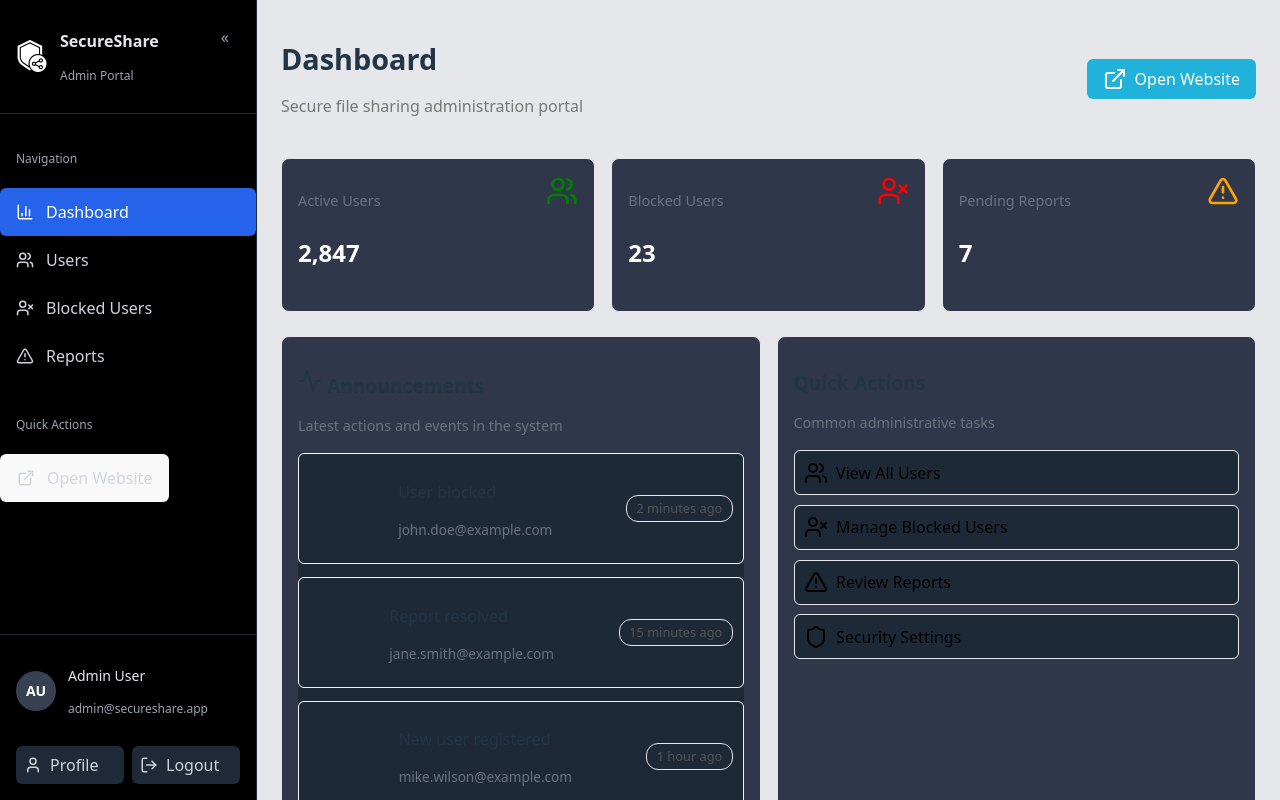
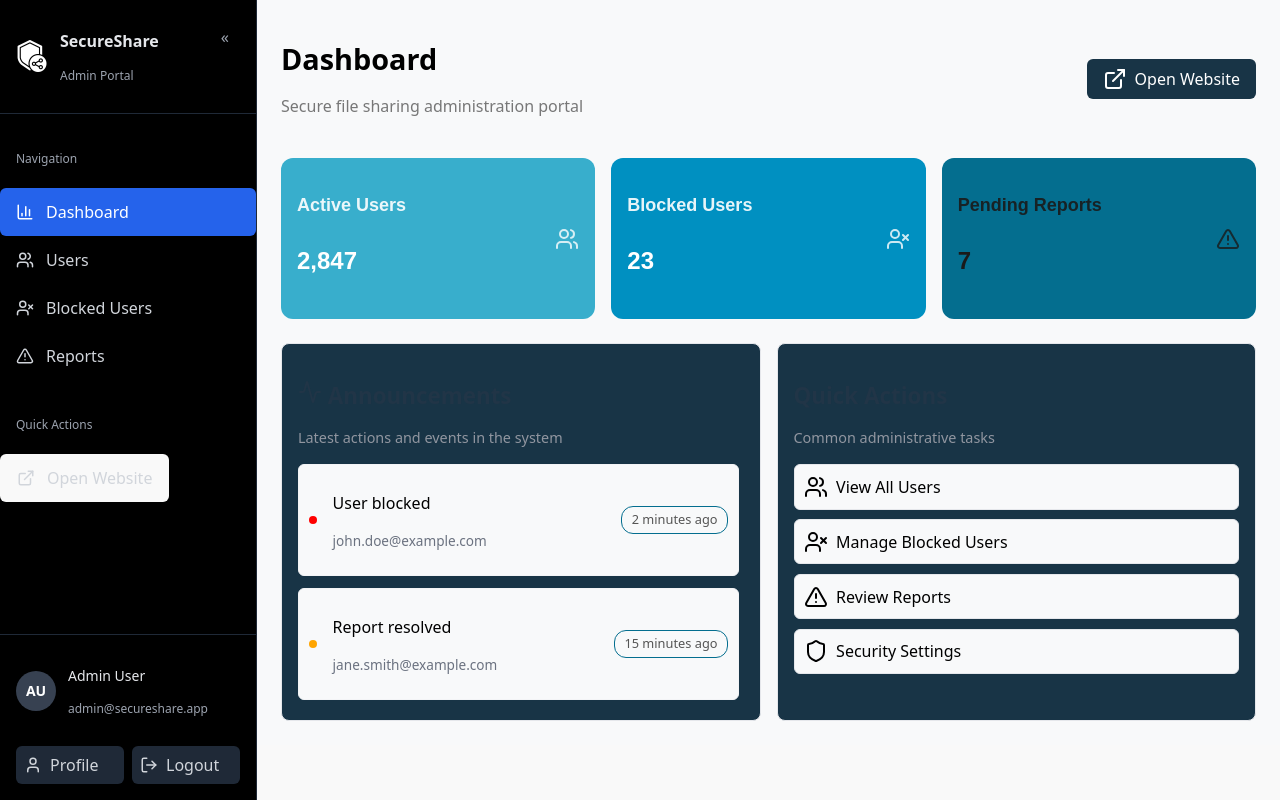
Before and after one commit to COS301-SE-2025/Secure-File-Sharing-Platform, a React (Vite) app in the folder sfsp-admin/: page /dashboard in a window 1280 px wide. Built offline with nearby package versions, Linux system fonts and the light colour scheme.

Commit message:
fixed dashboard

```diff
--- a/sfsp-admin/src/ui/dashboard/Dashboard.css
+++ b/sfsp-admin/src/ui/dashboard/Dashboard.css
@@ -3,7 +3,7 @@
     display: flex;
     flex-direction: column;
     gap: 1.5rem;
-    background: #e5e7eb;
+    background: #F8F9FA;
 }
 
 .dashboard-header {
@@ -15,6 +15,7 @@
 .dashboard-header h1 {
     font-size: 1.8rem;
     font-weight: bold;
+    color: #000000;
 }
 
 .dashboard-header p {
@@ -22,7 +23,7 @@
 }
 
 .btn-admin {
-    background: #20b2db;
+    background: #183446;
     color: white;
     border: none;
     padding: 0.5rem 1rem;
@@ -39,47 +40,70 @@
 
 .stats-grid {
     display: grid;
-    grid-template-columns: repeat(auto-fit, minmax(220px, 1fr));
-    gap: 1rem;
+    grid-template-columns: repeat(auto-fit, minmax(200px, 1fr));
+    gap: 16px;
+}
+
+.stat-card {
+    display: flex;
+    justify-content: space-between;
+    align-items: center;
+    padding: 16px;
+    border-radius: 12px;
+    color: white;
+    font-family: Arial, sans-serif;
+}
+
+.stat-success {
+    background: #38AECC;
 
 }
 
-.stat-card {
-    background: #30374a;
-    border: 1px solid #e5e7eb;
-    padding: 1rem;
-    border-radius: 8px;
-    display: flex;
-    justify-content: space-between;
+.stat-danger {
+    background: #0090C1;
+}
+
+.stat-warning {
+    background: #046E8F;
+    color: #1a1a1a;
 }
 
 .stat-title {
-    color: #6b7280;
-    font-size: 0.9rem;
+    font-size: 18px;
+    opacity: 0.9;
+    font-weight: bold;
 }
 
 .stat-value {
-    color: white;
-    font-size: 1.5rem;
+    font-size: 24px;
     font-weight: bold;
 }
 
 .stat-icon {
-    height: 32px;
-    width: 32px;
+    font-size: 28px;
+    opacity: 0.8;
+}
+
+.dot {
+    width: 8px;
+    height: 8px;
+    border-radius: 50%;
+    margin-right: 0.8 rem;
+    flex-shrink: 0;
 }
 
 .success {
-    color: green;
+    background-color: green;
 }
 
 .danger {
-    color: red;
+    background-color: red;
 }
 
 .warning {
-    color: orange;
+    background-color: orange;
 }
+
 
 .main-grid {
     display: grid;
@@ -88,31 +112,35 @@
 }
 
 .card {
-    background: #30374a;
+    background: #183446;
     border: 1px solid #e5e7eb;
     padding: 1rem;
     border-radius: 8px;
 }
 
 .card h2 {
-    font-size: 1.2rem;
+    font-size: 1.4rem;
     margin-bottom: 0.3rem;
 }
 
 .muted {
-    color: #6b7280;
+    color: #9196a0;
     font-size: 0.9rem;
     margin-bottom: 1rem;
 }
 
 .activity-list {
-    background: #1e2938;
     display: flex;
     flex-direction: column;
     gap: 0.8rem;
+    max-height: 15rem;  /* height for ~5 items */
+    overflow-y: auto;    /* enable vertical scrolling */
+    padding-right: 0.3rem; /* optional: space for scrollbar */
 }
 
+
 .activity-item {
+    background: #F8F9FA;
     display: flex;
     justify-content: space-between;
     align-items: center;
@@ -121,8 +149,15 @@
     border-radius: 6px;
 }
 
+.activity-info {
+    display: flex;
+    align-items: center;
+    gap: 0.5rem;
+}
+
 .activity-action {
     font-weight: 500;
+    color: #000000;
 }
 
 .activity-user {
@@ -140,7 +175,7 @@
 .badge {
     font-size: 0.8rem;
     color: #555;
-    border: 1px solid #e5e7eb;
+    border: 1px solid #046E8F;
     padding: 0.2rem 0.6rem;
     border-radius: 12px;
 }
@@ -152,7 +187,8 @@
 }
 
 .btn-outline {
-    background: #1e2938;
+    color: #000000;
+    background: #F8F9FA;
     border: 1px solid #e5e7eb;
     padding: 0.6rem;
     border-radius: 6px;
@@ -164,5 +200,5 @@
 }
 
 .btn-outline:hover {
-    background: #f9fafb;
+    background: #67c6e5;
 }
--- a/sfsp-admin/src/ui/dashboard/Dashboard.jsx
+++ b/sfsp-admin/src/ui/dashboard/Dashboard.jsx
@@ -3,11 +3,11 @@ import { Users, UserX, AlertTriangle, ExternalLink, Activity, Shield } from "luc
 
 function Dashboard() {
   const stats = [
-    { title: "Active Users", value: "2,847",  icon: Users, color: "success" },
-    { title: "Blocked Users", value: "23", icon: UserX, color: "danger" },
-    { title: "Pending Reports", value: "7", icon: AlertTriangle, color: "warning" },
+    { title: "Active Users", value: "2,847", icon: Users, className: "stat-success" },
+    { title: "Blocked Users", value: "23", icon: UserX, className: "stat-danger" },
+    { title: "Pending Reports", value: "7", icon: AlertTriangle, className: "stat-warning" },
+  ];
 
-  ];
 
   const announcements = [
     { action: "User blocked", user: "john.doe@example.com", time: "2 minutes ago", severity: "high" },
@@ -40,16 +40,16 @@ function Dashboard() {
       {/* Stats */}
       <div className="stats-grid">
         {stats.map((stat, i) => (
-          <div key={i} className={`stat-card ${stat.color}`}>
+          <div key={i} className={`stat-card ${stat.className}`}>
             <div>
               <p className="stat-title">{stat.title}</p>
               <p className="stat-value">{stat.value}</p>
-              <p className={`stat-change ${stat.color}`}>{stat.change}</p>
             </div>
-            <stat.icon className={`stat-icon ${stat.color}`} />
+            <stat.icon className="stat-icon" />
           </div>
         ))}
       </div>
+
 
       {/* Main Grid */}
       <div className="main-grid">
@@ -58,17 +58,20 @@ function Dashboard() {
           <h2><Activity className="icon" /> Announcements</h2>
           <p className="muted">Latest actions and events in the system</p>
           <div className="activity-list">
-            {announcements.map((a, i) => (
+            {announcements.slice(0, 5).map((a, i) => (
               <div key={i} className="activity-item">
-                <div className={`dot ${getSeverityColor(a.severity)}`} />
-                <div>
-                  <p className="activity-action">{a.action}</p>
-                  <p className="activity-user">{a.user}</p>
+                <div className="activity-info">
+                  <div className={`dot ${getSeverityColor(a.severity)}`} />
+                  <div>
+                    <p className="activity-action">{a.action}</p>
+                    <p className="activity-user">{a.user}</p>
+                  </div>
                 </div>
                 <span className="badge">{a.time}</span>
               </div>
             ))}
           </div>
+
         </div>
 
         {/* Quick Actions */}
```
